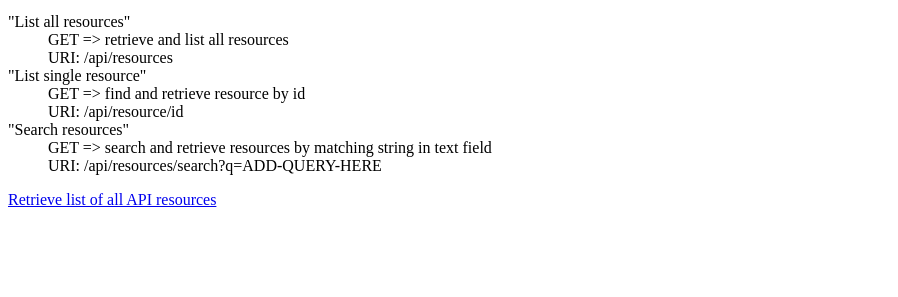
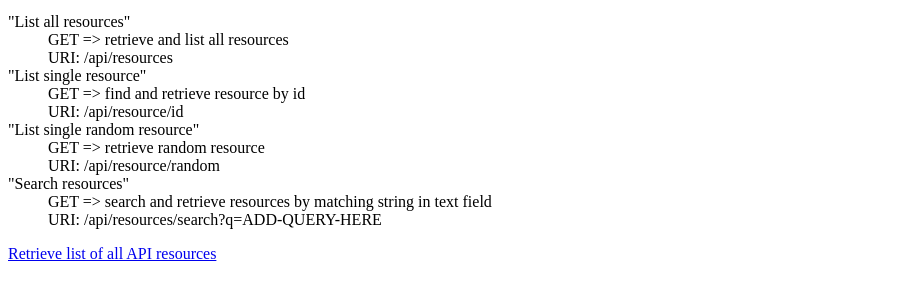
Before and after one commit to jasonclark/api-rest, a website: page index.html in a window 1280 px wide. Shown: the part 101-398 px from the top of the page, without its empty margins (0-898 px from the left). Drawn offline with Linux system fonts and the light colour scheme.

Commit message:
added documentation for GET random resource route

```diff
--- a/index.html
+++ b/index.html
@@ -20,6 +20,9 @@
       <dt>"List single resource"</dt>
       <dd>GET => find and retrieve resource by id</dd>
       <dd>URI: /api/resource/id</dd>
+      <dt>"List single random resource"</dt>
+      <dd>GET => retrieve random resource</dd>
+      <dd>URI: /api/resource/random</dd>
       <dt>"Search resources"</dt>
       <dd>GET => search and retrieve resources by matching string in text field</dd>
       <dd>URI: /api/resources/search?q=ADD-QUERY-HERE</dd>
```
